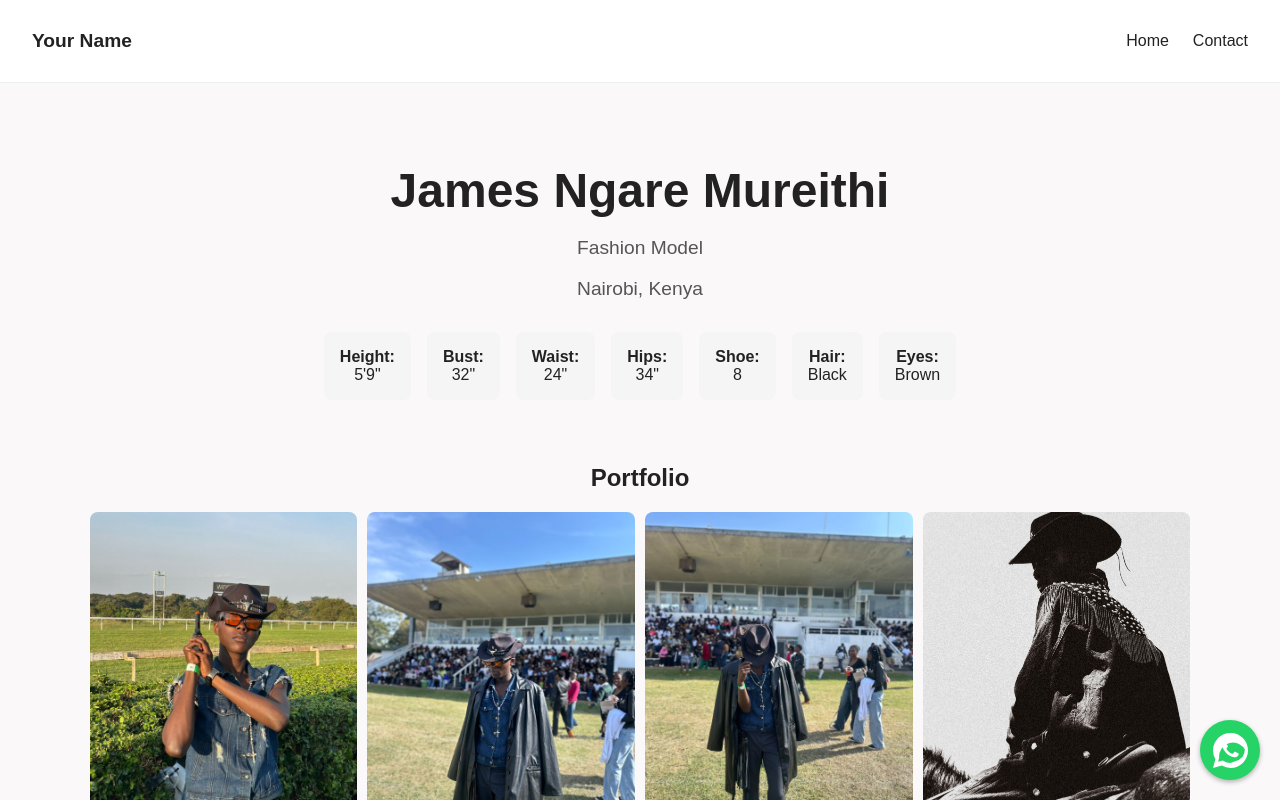
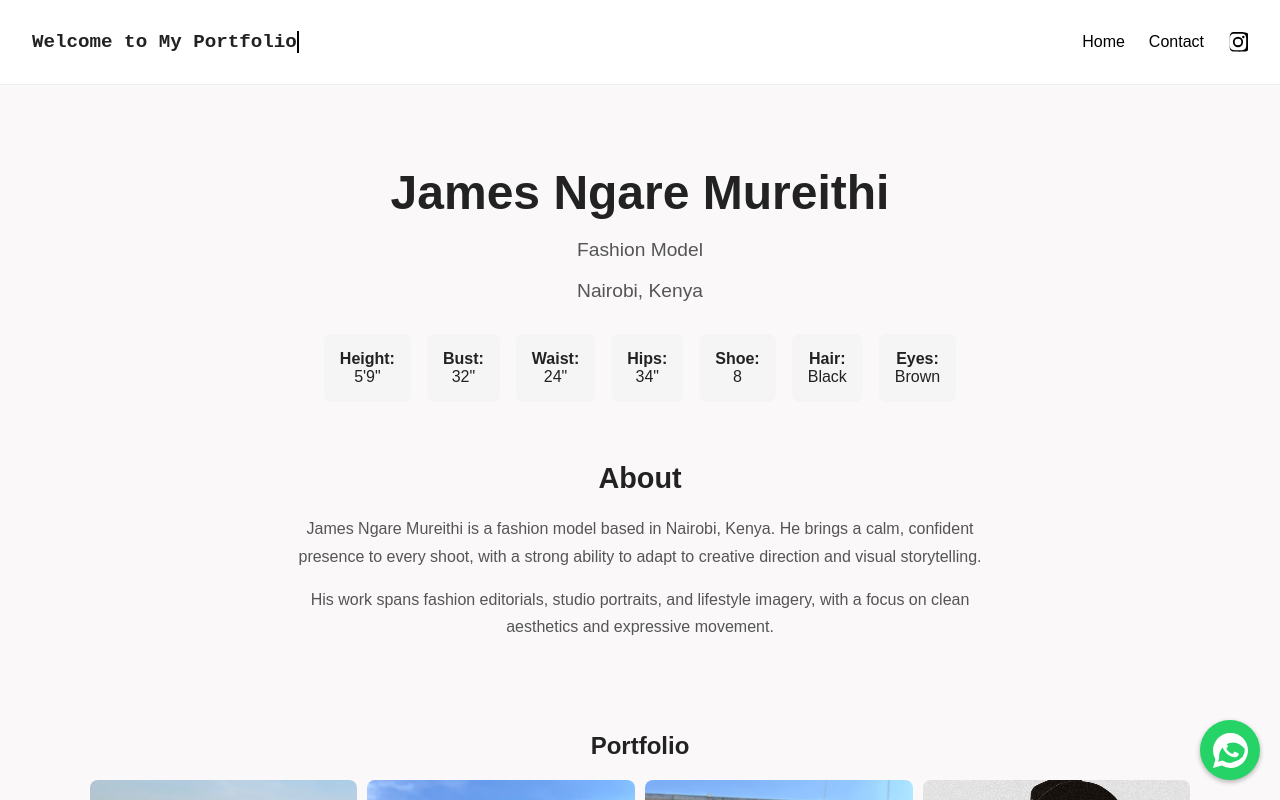
Before and after one commit to kanyi9/jimmy-portfolio, a React (Create React App) app: page / in a window 1280 px wide. Shown: the top 800 px of the page. Built offline with nearby package versions, Linux system fonts and the light colour scheme.

Commit message:
adds typing animation and instagram icon

```diff
--- a/src/App.css
+++ b/src/App.css
@@ -1,3 +1,10 @@
-body {
-  background-color: #0e1120;
-}
+/* body {
+  margin: 0;
+  font-family: "Inter", sans-serif;
+  background: linear-gradient(
+    180deg,
+    #02129e9c 0%,
+    #f2f2f2 100%
+  );
+  color: #111;
+} */
--- a/src/App.js
+++ b/src/App.js
@@ -1,4 +1,4 @@
-
+import "./App.css"
 import React from "react";
 import { BrowserRouter as Router, Routes, Route } from "react-router-dom";
 import Home from "./pages/Home";
@@ -7,6 +7,7 @@ import Navbar from "./components/Navbar";
 import WhatsAppButton from "./components/WhatsappButton";
 // import ModelPortfolioLanding from "./pages/ModelPortfolioLanding";
 import "./index.css";
+
 
 function App() {
   return (
--- a/src/components/Navbar.css
+++ b/src/components/Navbar.css
@@ -8,15 +8,52 @@
   position: sticky;
   top: 0;
 }
+
 .navbar ul {
   list-style: none;
   display: flex;
   gap: 1.5rem;
+  align-items: center;
 }
+
+.navbar a {
+  text-decoration: none;
+  color: #000;
+  transition: color 0.3s;
+}
+
 .navbar a:hover {
   text-decoration: underline;
 }
+
+/* Logo typing animation */
 .logo {
   font-weight: bold;
   font-size: 1.2rem;
+  font-family: monospace;
+  white-space: nowrap;
+  overflow: hidden;
+  border-right: 2px solid #000;
+  width: 0;
+  animation: typing 4s steps(23, end) forwards, blink 0.75s step-end infinite;
 }
+
+@keyframes typing {
+  from { width: 0; }
+  to { width: 23ch; }
+}
+
+@keyframes blink {
+  50% { border-color: transparent; }
+}
+
+/* Instagram icon styling */
+.navbar ul li a.instagram {
+  display: flex;
+  align-items: center;
+  color: #000;
+}
+
+.navbar ul li a.instagram:hover {
+  color: #E1306C; /* Instagram pink on hover */
+}
--- a/src/components/Navbar.js
+++ b/src/components/Navbar.js
@@ -1,3 +1,41 @@
+// import React from "react";
+// import { Link } from "react-router-dom";
+// import "./Navbar.css";
+
+// function Navbar() {
+//   return (
+//     <nav className="navbar">
+//       <div className="logo">Welcome to My Portfolio</div>
+//       <ul>
+//         <li><Link to="/">Home</Link></li>
+//         <li><Link to="/contact">Contact</Link></li>
+//       </ul>
+//     </nav>
+//   );
+// }
+
+// export default Navbar;
+
+// import React from "react";
+// import "./Navbar.css";
+
+// function Navbar() {
+//   return (
+//     <nav className="navbar">
+//       <div className="logo">
+//         <span className="typing">Welcome to My Portfolio</span>
+//       </div>
+//       <ul>
+//         <li>Home</li>
+//         <li>Contact</li>
+//       </ul>
+//     </nav>
+//   );
+// }
+
+// export default Navbar;
+
+
 import React from "react";
 import { Link } from "react-router-dom";
 import "./Navbar.css";
@@ -5,10 +43,25 @@ import "./Navbar.css";
 function Navbar() {
   return (
     <nav className="navbar">
-      <div className="logo">Your Name</div>
+      <div className="logo">
+        <span className="typing">Welcome to My Portfolio</span>
+      </div>
       <ul>
         <li><Link to="/">Home</Link></li>
         <li><Link to="/contact">Contact</Link></li>
+        <li>
+          <a
+            href="https://instagram.com/jimmy_ngare"  // <-- replace with model's Instagram
+            target="_blank"
+            rel="noopener noreferrer"
+            className="instagram"
+          >
+            <svg xmlns="http://www.w3.org/2000/svg" fill="currentColor" viewBox="0 0 24 24" width="20" height="20">
+              <path d="M12 2.163c3.204 0 3.584.012 4.849.07 1.366.062 2.633.33 3.608 1.304.975.974 1.242 2.241 1.304 3.608.058 1.265.07 1.645.07 4.849s-.012 3.584-.07 4.849c-.062 1.366-.33 2.633-1.304 3.608-.974.975-2.241 1.242-3.608 1.304-1.265.058-1.645.07-4.849.07s-3.584-.012-4.849-.07c-1.366-.062-2.633-.33-3.608-1.304-.975-.974-1.242-2.241-1.304-3.608C2.175 15.584 2.163 15.204 2.163 12s.012-3.584.07-4.849c.062-1.366.33-2.633 1.304-3.608.974-.975 2.241-1.242 3.608-1.304C8.416 2.175 8.796 2.163 12 2.163zm0-2.163C8.741 0 8.332.013 7.052.072 5.775.131 4.548.395 3.515 1.428c-1.034 1.034-1.298 2.261-1.357 3.538C2.013 6.668 2 7.077 2 12c0 4.923.013 5.332.072 6.612.059 1.277.323 2.504 1.357 3.538 1.034 1.034 2.261 1.298 3.538 1.357 1.28.059 1.689.072 6.612.072s5.332-.013 6.612-.072c1.277-.059 2.504-.323 3.538-1.357 1.034-1.034 1.298-2.261 1.357-3.538.059-1.28.072-1.689.072-6.612s-.013-5.332-.072-6.612c-.059-1.277-.323-2.504-1.357-3.538-1.034-1.034-2.261-1.298-3.538-1.357C17.332.013 16.923 0 12 0z"/>
+              <path d="M12 5.838a6.162 6.162 0 1 0 0 12.324 6.162 6.162 0 0 0 0-12.324zm0 10.162a3.999 3.999 0 1 1 0-7.998 3.999 3.999 0 0 1 0 7.998zM18.406 4.594a1.44 1.44 0 1 0 0 2.879 1.44 1.44 0 0 0 0-2.879z"/>
+            </svg>
+          </a>
+        </li>
       </ul>
     </nav>
   );
--- a/src/pages/Home.css
+++ b/src/pages/Home.css
@@ -19,6 +19,25 @@
     display: flex;
     justify-content: center;
     margin: 2rem 0;
+  }
+  .about-section {
+    max-width: 700px;
+    margin: 60px auto;
+    text-align: center;
+    padding: 0 20px;
+  }
+
+  .about-section h2 {
+    font-size: 1.8rem;
+    font-weight: 600;
+    margin-bottom: 20px;
+  }
+
+  .about-section p {
+    font-size: 1rem;
+    line-height: 1.7;
+    color: #555;
+    margin-bottom: 15px;
   }
 
   .gallery-section {
--- a/src/pages/Home.js
+++ b/src/pages/Home.js
@@ -14,6 +14,21 @@ function Home() {
       <section className="stats-section">
         <Stats />
       </section>
+
+      <section className="about-section">
+  <h2>About</h2>
+
+  <p>
+    James Ngare Mureithi is a fashion model based in Nairobi, Kenya.
+    He brings a calm, confident presence to every shoot, with a strong
+    ability to adapt to creative direction and visual storytelling.
+  </p>
+
+  <p>
+    His work spans fashion editorials, studio portraits, and lifestyle imagery,
+    with a focus on clean aesthetics and expressive movement.
+  </p>
+</section>
 
       <section className="gallery-section">
         <h2>Portfolio</h2>
```
Lines whose indentation alone changed are shown as unchanged.
